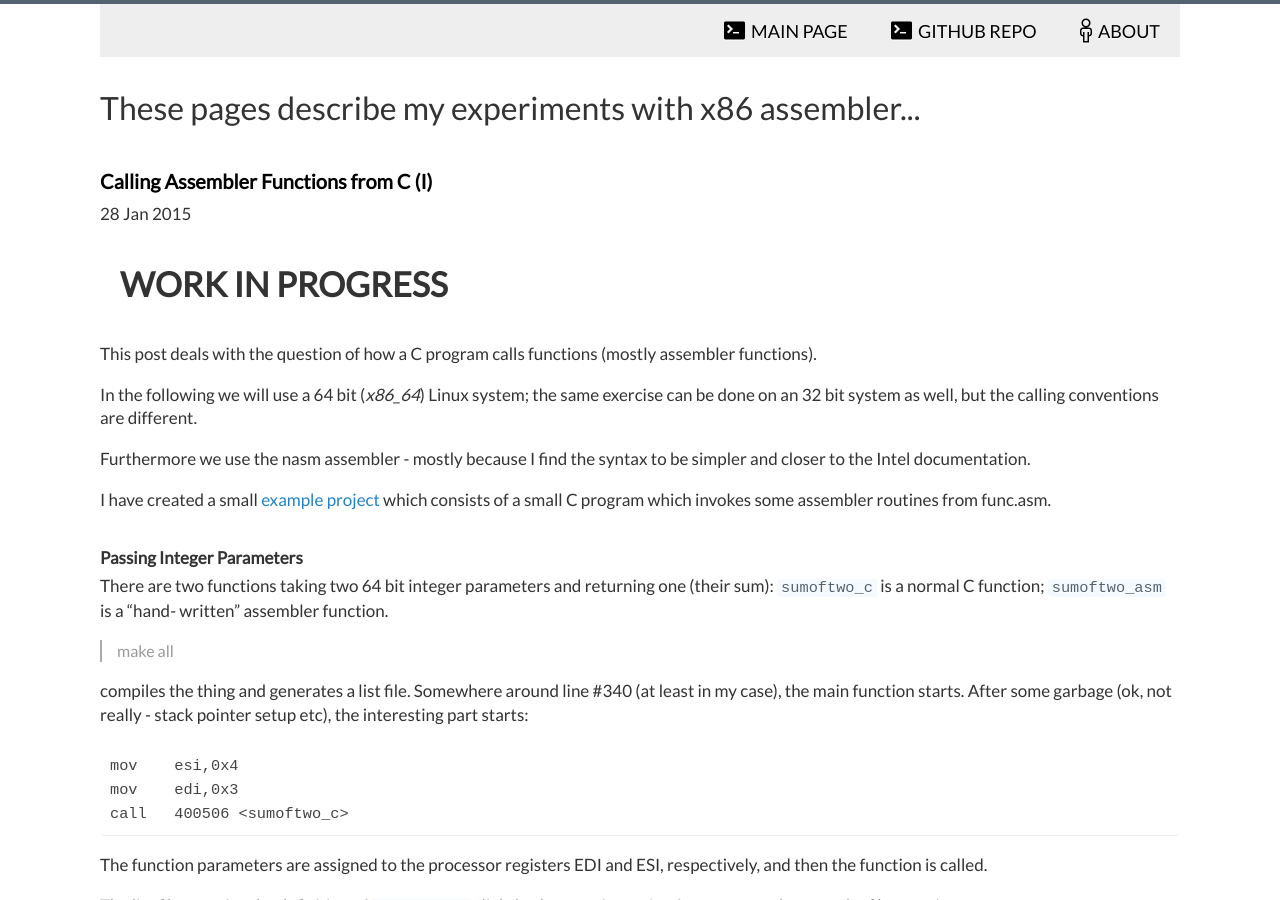
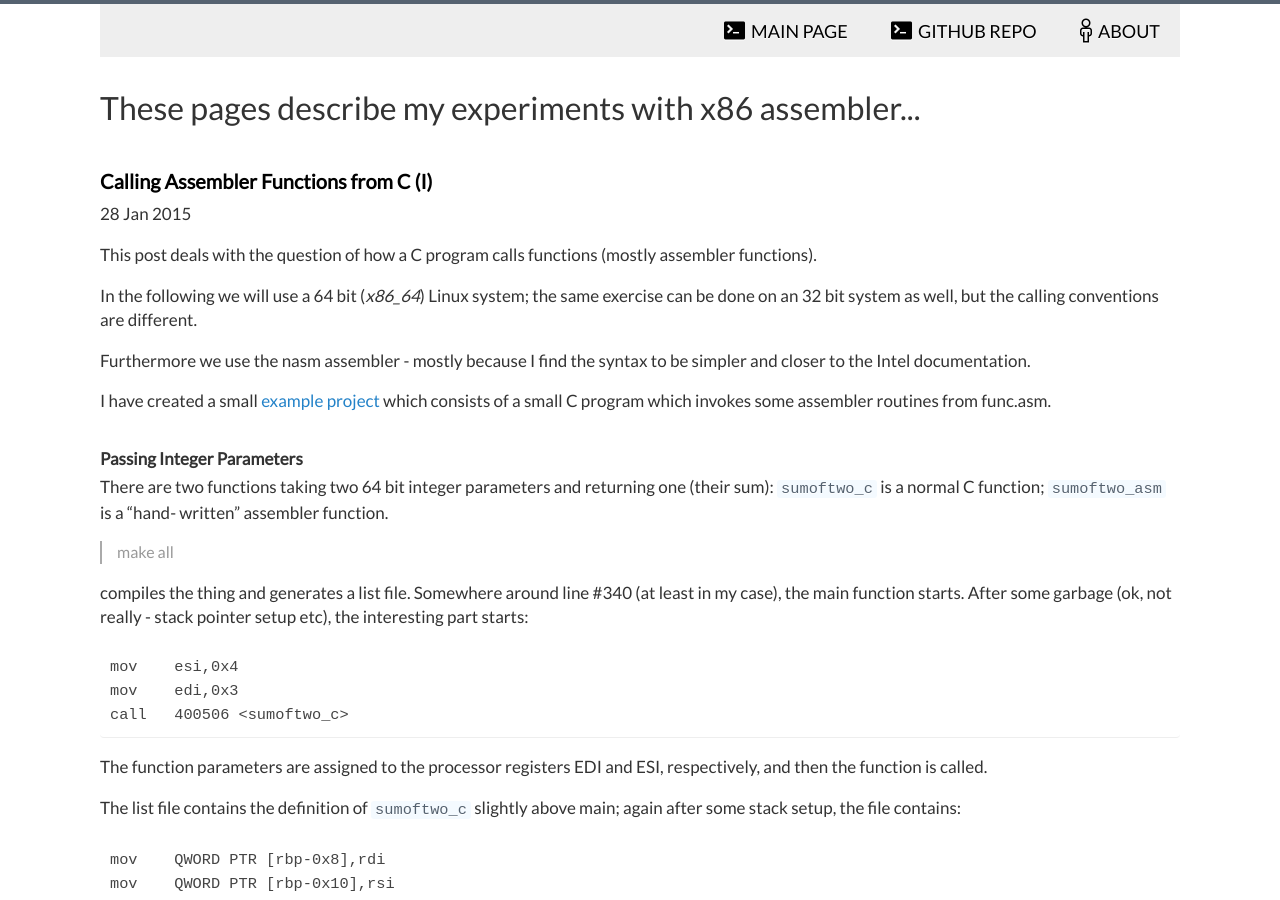
Before and after one commit to ClemensFMN/asm-stuff, a Jekyll site: the page built from _posts/2015-01-28-Calling-Assember.md, in a window 1280 px wide and 900 px high. Built offline with Jekyll 4.4.1, drawn with Linux system fonts in a browser that asks for light colours; Markdown is read by kramdown in place of the engine named in the settings; comment, search, counter and statistics services are not loaded.

Commit message:
remove wip

```diff
--- a/_posts/2015-01-28-Calling-Assember.md
+++ b/_posts/2015-01-28-Calling-Assember.md
@@ -5,9 +5,6 @@ date: 2015-01-28
 comments: true
 categories:
 ---
-
-# WORK IN PROGRESS #
-
 
 This post deals with the question of how a C program calls functions (mostly
 assembler functions).
```
